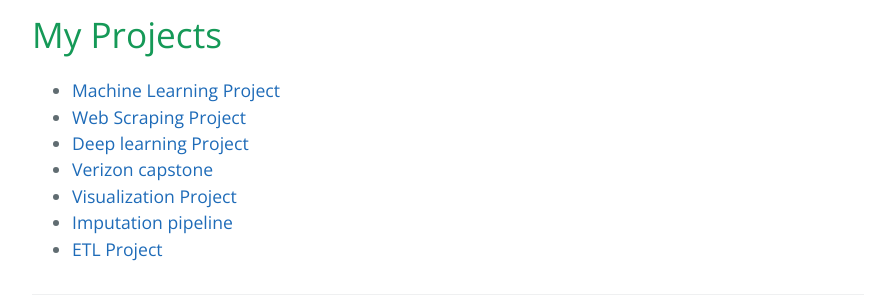
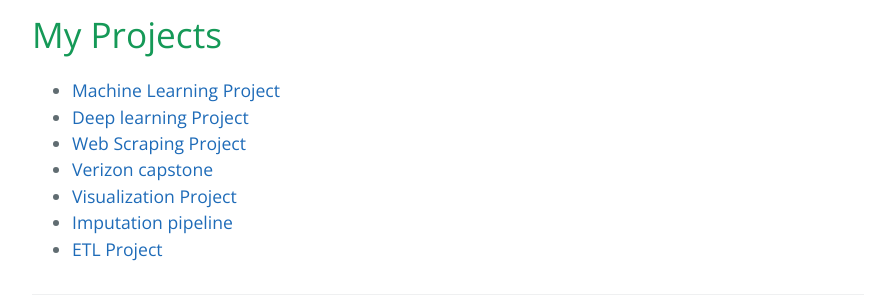
Before and after one commit to Jasminejump/wqeqwqeq.github.io, a Jekyll site: the page built from index.md, in a window 1280 px wide. Shown: the part 1088-1388 px from the top of the page, without its empty margins (192-1085 px from the left). Built offline with Jekyll 4.4.1, drawn with Linux system fonts in a browser that asks for light colours.

```diff
--- a/index.md
+++ b/index.md
@@ -20,8 +20,8 @@ This site is meant to showcase some of my completed/on-going projects. Additiona
 
 # My Projects
  - [Machine Learning Project](/Machine_Learning_Project/index.md)
+ - [Deep learning Project](/Deep Learning Project/index.md)
  - [Web Scraping Project](/WebScrapping/index.md)
- - [Deep learning Project](/Deep Learning Project/index.md)
  - [Verizon capstone](/Verizon/index.md)
  - [Visualization Project](/Plotly_Dash_Visualization/index.md)
  - [Imputation pipeline](/Survey-Monkey/index.md)
```
